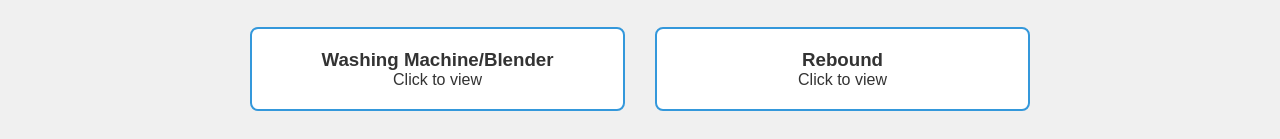
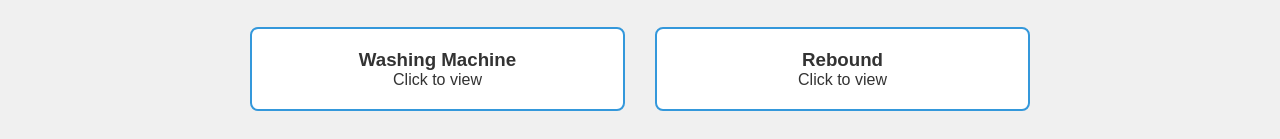
Before and after one commit to Gaabeeee/wrecking-ball-site, a plain HTML site: page tech.html in a window 1280 px wide. Shown: the part 518-657 px from the top of the page. Drawn offline with Linux system fonts and the light colour scheme.

Commit message:
fixed stuff

```diff
--- a/tech.html
+++ b/tech.html
@@ -190,7 +190,7 @@
     { name: "B Hop", file: "bhopc.gif", desc: "A momentum preservation trick that allows you to keep you momentum by b hopping." },
     { name: "Double Boop", file: "double_boop.gif", desc: "Use grapple to boop enemies twice with fireball." },
     { name: "Triple Boop", file: "triple_boop.gif", desc: "Use grapple to boop enemies three times with fireball." },
-    { name: "Washing Machine/Blender", file: "washing_machine.gif", desc: "Continuous spinning in small spaces to disrupt enemies." },
+    { name: "Washing Machine", file: "washing_machine.gif", desc: "Continuous spinning in small spaces to disrupt enemies." },
     { name: "Rebound", file: "rebounding.gif", desc: "Grapple to a wall and bounce back instantly." },
     { name: "Fireball Super Jump", file: "fireballsuperjump.gif", desc: "Combines fireball and jump input for maximum height gain." },
     { name: "Zipline", file: "zip_line.gif", desc: "Grappling below where you intend to go makes grapple act as a sort of zipline." },
```
